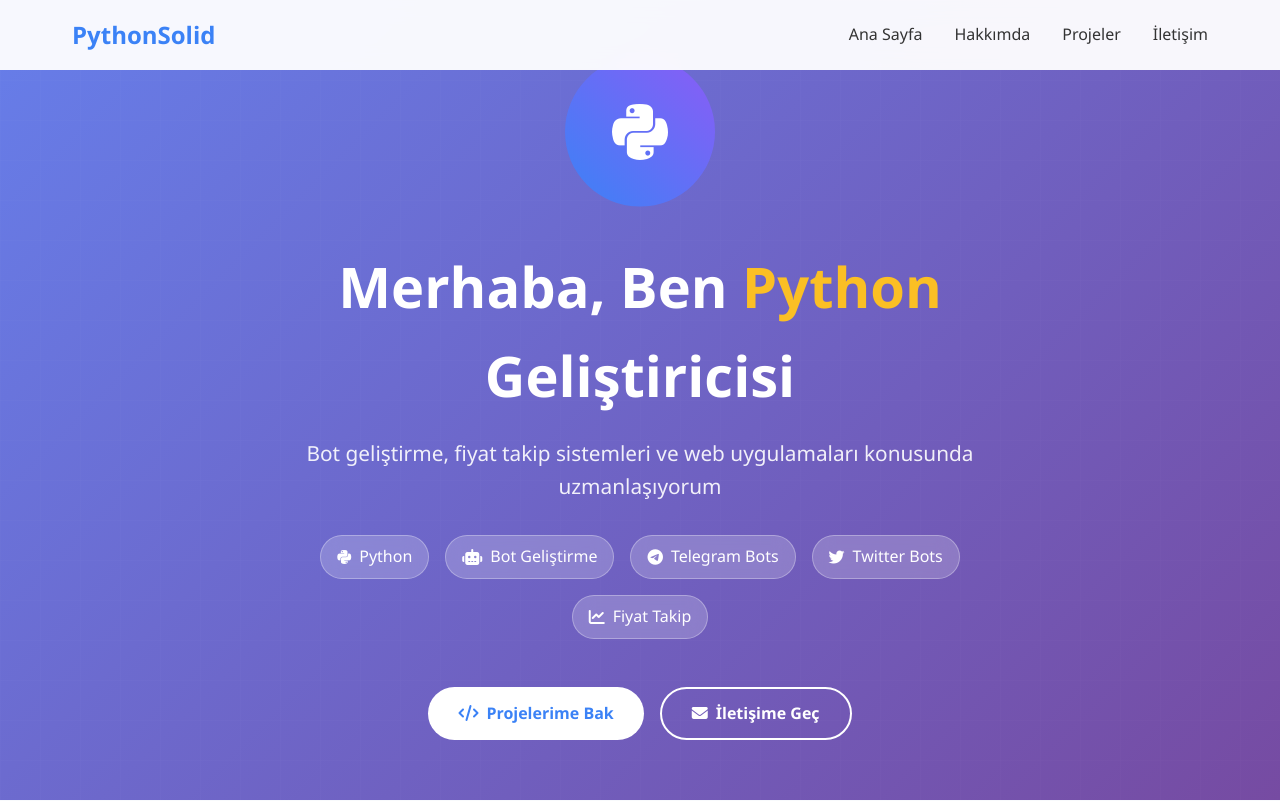
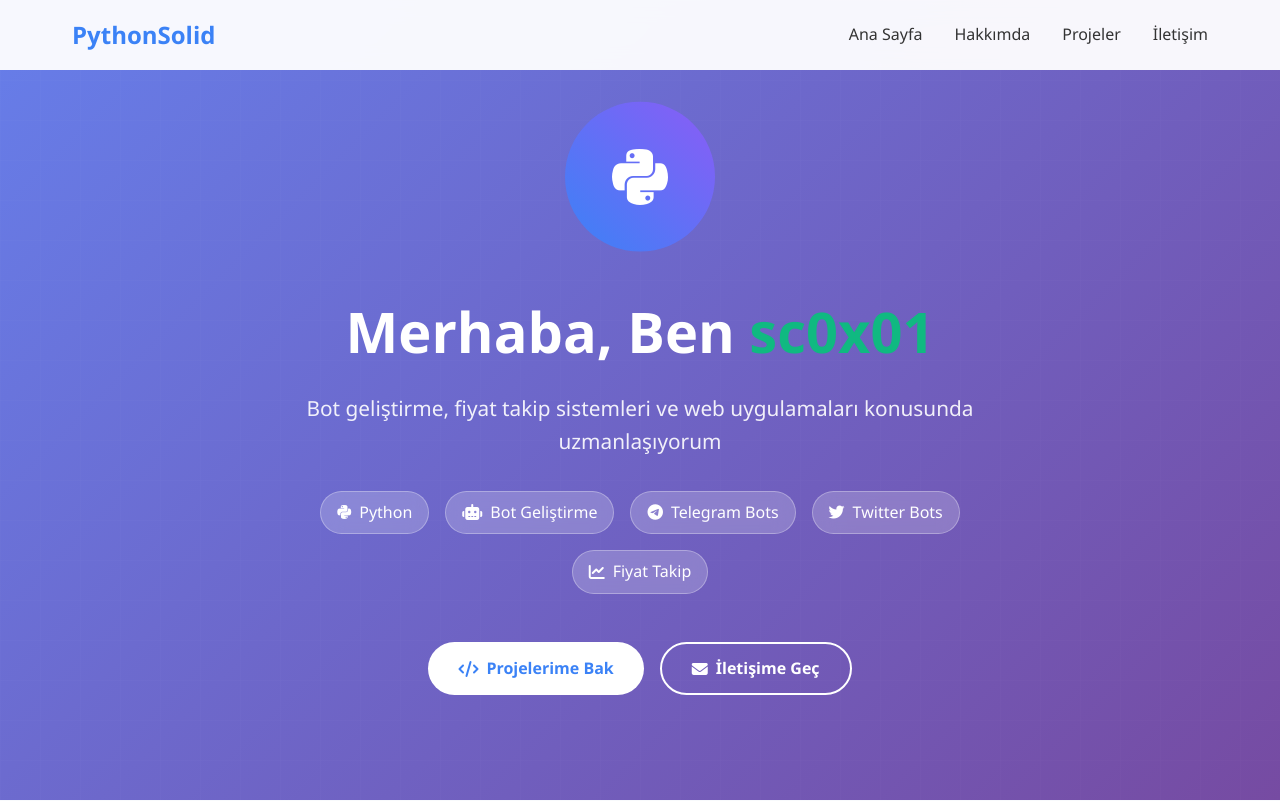
Before and after one commit to sc0x01/pythonsolid, a Django app: page / in a window 1280 px wide. Shown: the top 801 px of the page. Run offline with Django 5.2, Linux system fonts and the light colour scheme.

Commit message:
ClaudeAI Design - v1.1

```diff
--- a/templates/home.html
+++ b/templates/home.html
@@ -542,7 +542,7 @@
             <div class="hero-avatar">
                 <i class="fab fa-python"></i>
             </div>
-            <h1>Merhaba, Ben <span style="color: #fbbf24;">Python</span> Geliştiricisi</h1>
+            <h1>Merhaba, Ben <span style="color: #10b981;">sc0x01</span></h1>
             <p class="subtitle">Bot geliştirme, fiyat takip sistemleri ve web uygulamaları konusunda uzmanlaşıyorum</p>
 
             <div class="tech-tags">
```
